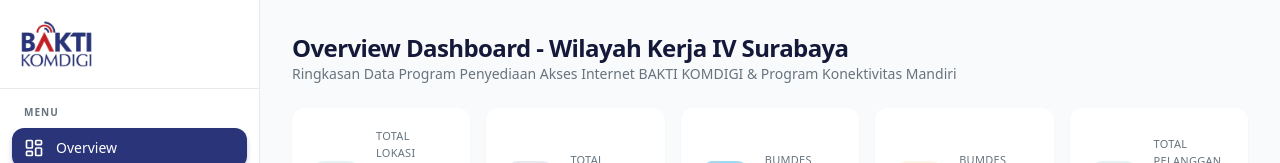
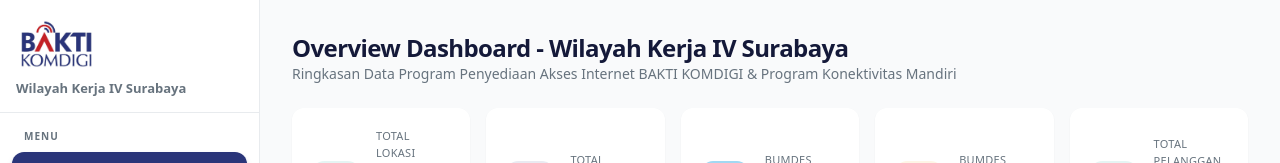
Before and after one commit to alrahmads/Dashboard-BAKTI-Komdigi, a React (Vite) app: page / in a window 1280 px wide. Shown: the top 163 px of the page. Built offline with nearby package versions, Linux system fonts and the light colour scheme; no server answers; the HTML template or start-up script is replaced by a standard one.

Commit message:
fix sidebar navigation code

```diff
--- a/src/components/Sidebar.tsx
+++ b/src/components/Sidebar.tsx
@@ -42,17 +42,28 @@
       )}
     >
     {/* Logo */}
-      <div className="flex items-center gap-3 border-b border-sidebar-border px-4 py-4">
-        <Link to="/">
+    <div
+      className={cn(
+        "border-b border-sidebar-border px-4 py-4",
+        collapsed ? "flex justify-center" : "flex flex-col items-start"
+      )}
+    >
+      <Link to="/" className="w-full">
         <img
           src={baktiLogo}
           alt="BAKTI KOMDIGI"
           className={cn(
             "object-contain transition-all cursor-pointer",
-              collapsed ? "h-10 w-10" : "h-14 w-auto max-w-[180px]"
+            collapsed ? "h-10 w-10 mx-auto" : "h-14 w-auto max-w-[180px]"
           )}
         />
       </Link>
+
+      {!collapsed && (
+        <p className="mt-2 text-[13px] leading-tight font-semibold text-muted-foreground">
+          Wilayah Kerja IV Surabaya
+        </p>
+      )}
     </div>
 
       {/* Nav */}
```
Lines whose indentation alone changed are shown as unchanged.
